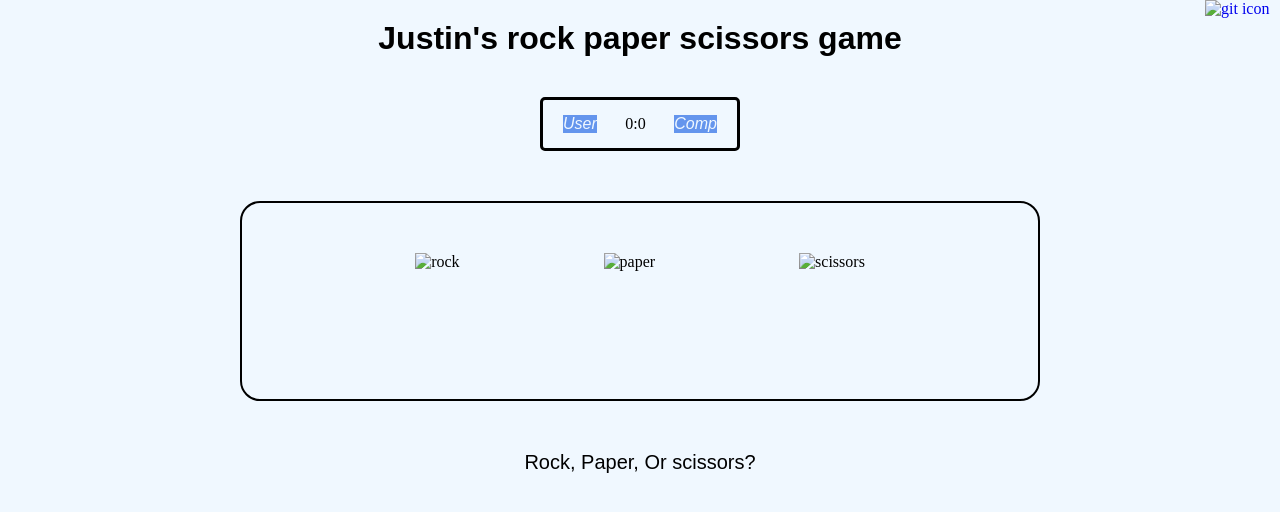
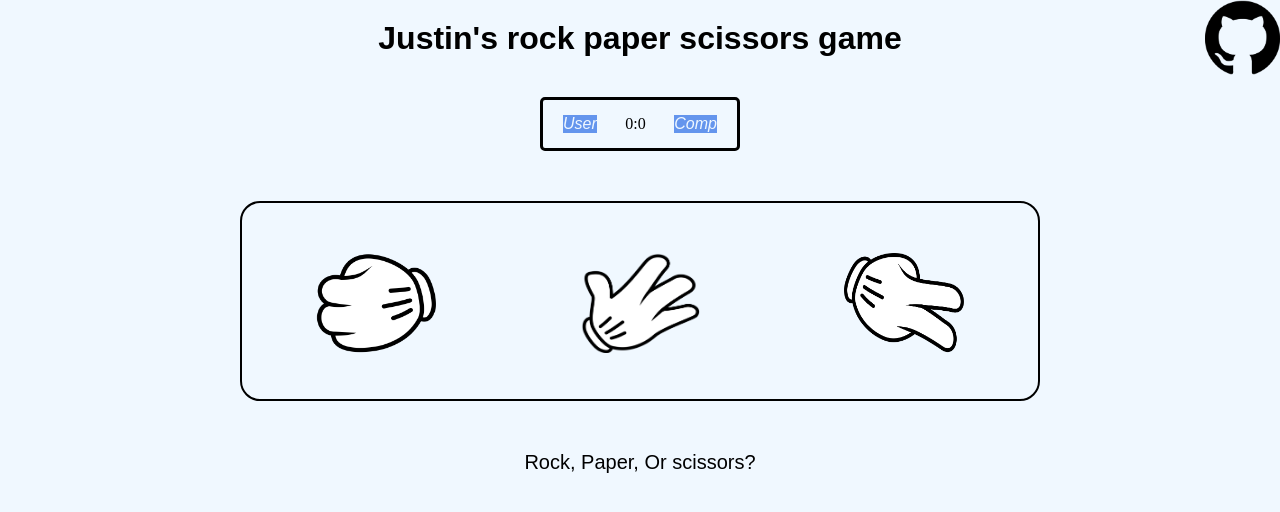
Before and after one commit to Kaytin808/Rock-Paper-Scissors, a plain HTML site: page index.html in a window 1280 px wide. Drawn offline with Linux system fonts and the light colour scheme.

Commit message:
Fixed icon

```diff
--- a/index.html
+++ b/index.html
@@ -28,19 +28,19 @@
 <!-- CHOICES IMAGES HERE-->
 <div id="choices">
   <div class= 'choice' id='Rock'>
-    <img class='r' src="/rock.png" alt="rock">
+    <img class='r' src="/images/rock.png" alt="rock">
   </div>
   <div class='choice' id='Paper'>
-<img class ='p' src="/paper.png" alt="paper">
+<img class ='p' src="/images/paper.png" alt="paper">
 </div>
   <div class='choice'id ='Scissors'>
-<img class='s' src="/scissors.png" alt="scissors">
+<img class='s' src="/images/scissors.png" alt="scissors">
 </div>
   </div>
 <p id = "action-message">Rock, Paper, Or scissors?</p>
 
 <Div class="git">
-<a href="https://github.com/Kaytin808"><img class="github" src="/git.png" alt= "git icon"></a>
+<a href="https://github.com/Kaytin808"><img class="github" src="/images/git.png" alt= "git icon"></a>
   </Div>
 <div class="computer">
 
```
